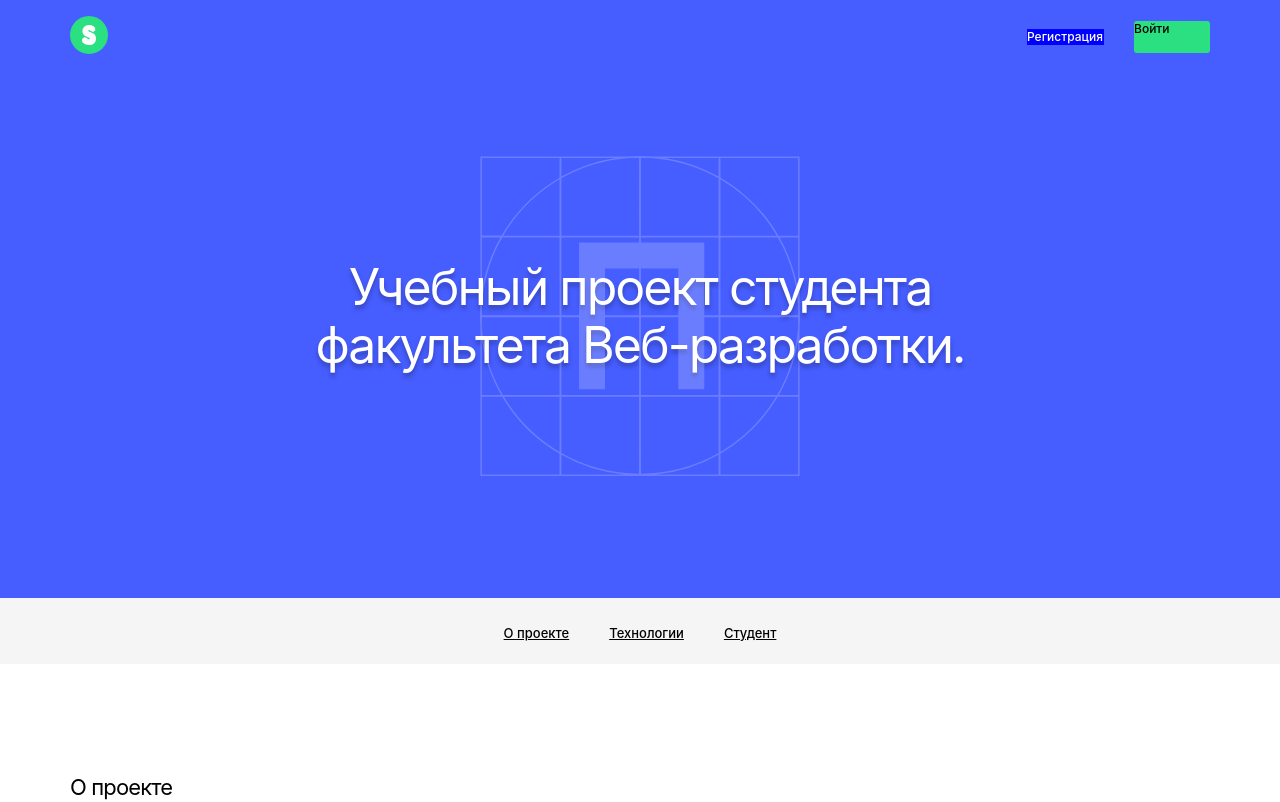
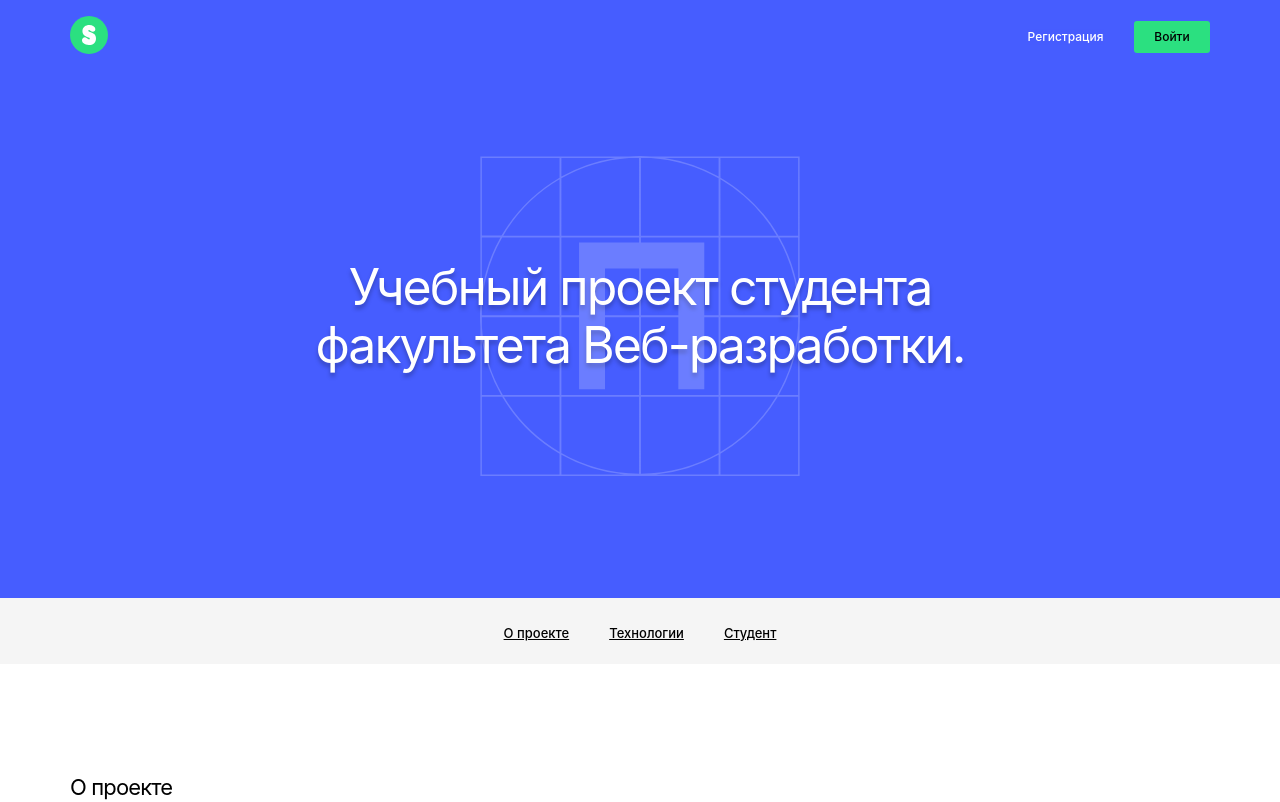
Before and after one commit to marinakobozeva/movies-explorer-frontend, a React (Create React App) app: page / in a window 1280 px wide. Shown: the top 802 px of the page. Built offline with nearby package versions, Linux system fonts and the light colour scheme; no server answers.

Commit message:
Fix buttons

```diff
--- a/src/components/Header/Header.css
+++ b/src/components/Header/Header.css
@@ -79,6 +79,8 @@
   line-height: 16px;
   text-decoration: none;
   color: black;
+  text-align: center;
+
 }
 
 .header__button:hover {
@@ -91,13 +93,12 @@
 
 .header__button_type_signup {
   color: #fff;
-  background-color: transparent;
+  background-color: #465cff;
   border: none;
   width: 77px;
   height: 16px;
   padding: 0;
   margin-right: 30px;
-  background-color: blue;
 }
 
 .header__button_type_signin {
@@ -106,6 +107,7 @@
   width: 76px;
   border: none;
   height: 32px;
+  line-height: 32px;
 }
 
 .header__button_type_movies {
```
